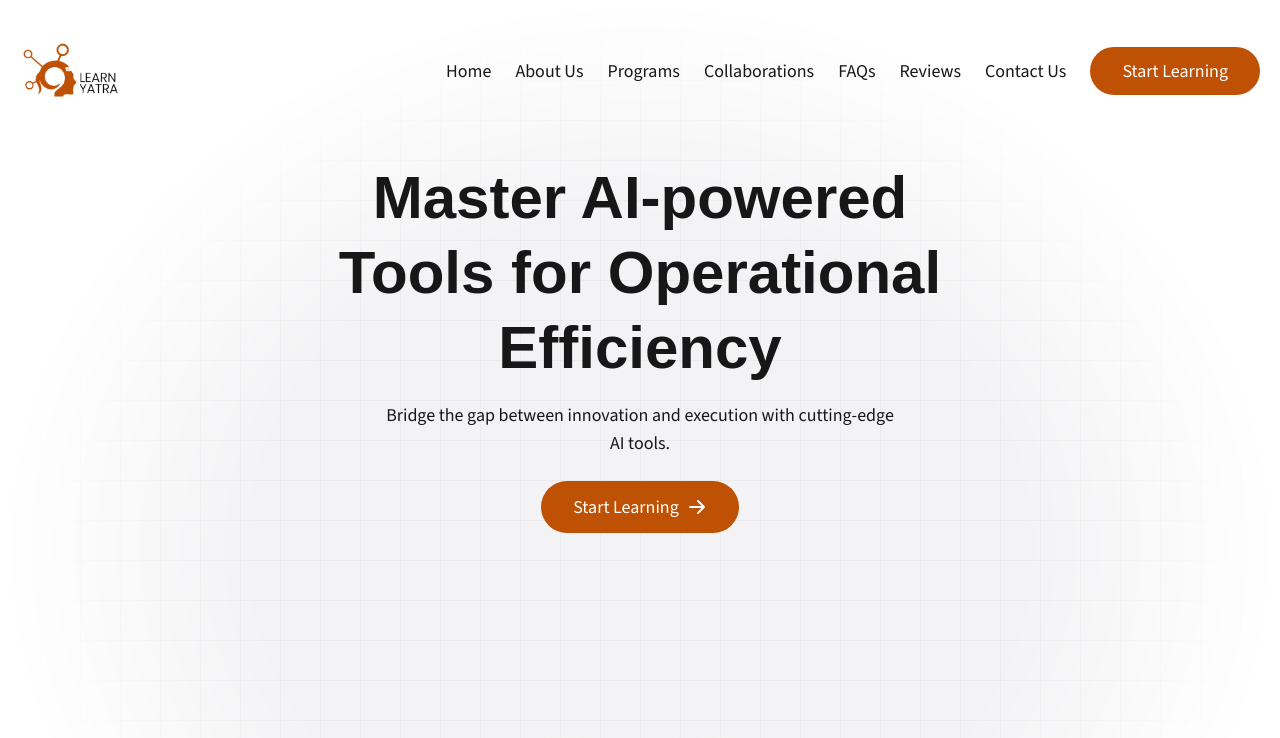
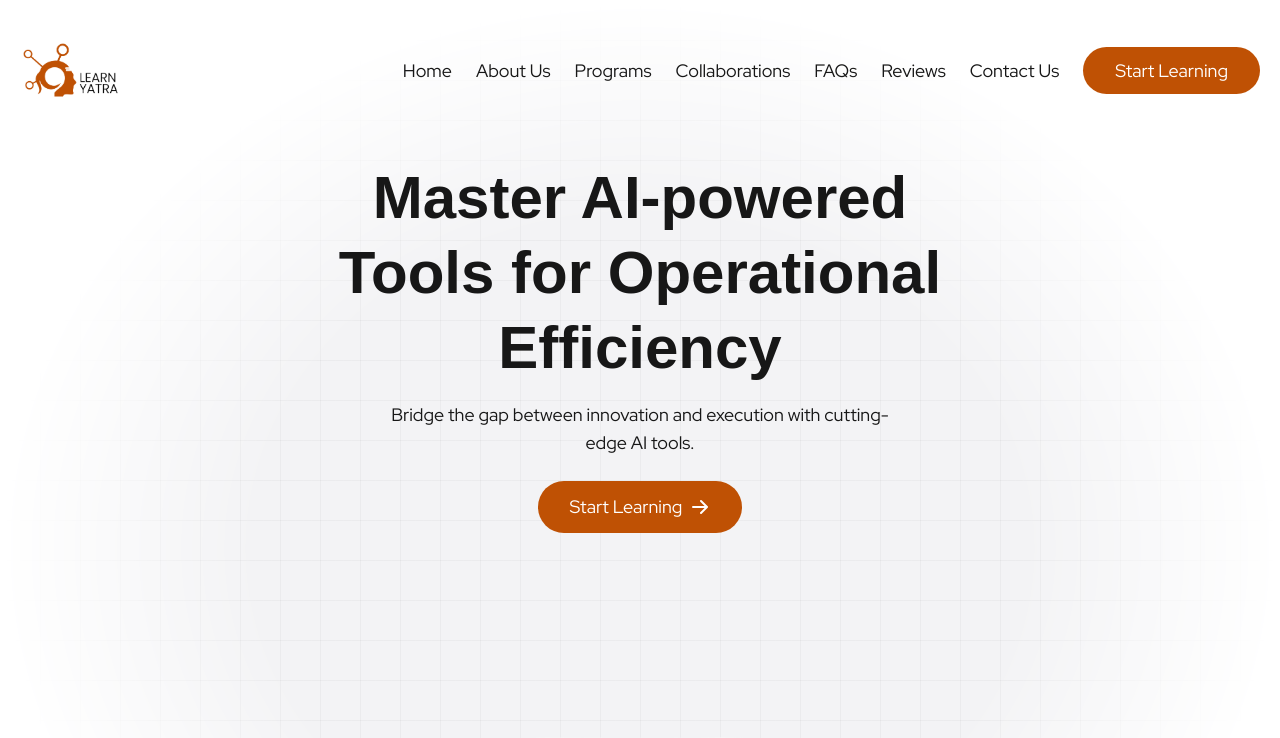
Before and after one commit to Globetrottercode/learnyatra, a Next.js app: page / in a window 1280 px wide. Shown: the top 738 px of the page. Built offline with nearby package versions, Linux system fonts and the light colour scheme.

Commit message:
font to Red Hat Display font

```diff
--- a/src/app/layout.tsx
+++ b/src/app/layout.tsx
@@ -1,6 +1,6 @@
 import type { Metadata } from "next";
 import { GoogleAnalytics } from '@next/third-parties/google';
-import { Source_Sans_3, Red_Hat_Display } from "next/font/google";
+import { Red_Hat_Display } from "next/font/google";
 
 import Header from "@/components/Header";
 import Footer from "@/components/Footer";
@@ -8,11 +8,10 @@ import { siteDetails } from '@/data/siteDetails';
 
 import "./globals.css";
 
-const sourceSans = Source_Sans_3({ subsets: ['latin'] });
 const redHatDisplay = Red_Hat_Display({
   subsets: ['latin'],
   weight: ['400', '500', '600', '700'],
-  variable: '--font-red-hat-display'
+  variable: '--font-sans'
 });
 
 export const metadata: Metadata = {
@@ -47,7 +46,7 @@ export default function RootLayout({
 }>) {
   return (
     <html lang="en">
-      <body className={`${sourceSans.className} ${redHatDisplay.variable} antialiased`}>
+      <body className={`${redHatDisplay.className} antialiased`}>
         {siteDetails.googleAnalyticsId && <GoogleAnalytics gaId={siteDetails.googleAnalyticsId} />}
         <Header />
         <main>
--- a/src/components/Section.tsx
+++ b/src/components/Section.tsx
@@ -17,7 +17,7 @@ const Section: React.FC<React.PropsWithChildren<Props>> = ({
       <SectionTitle>
         <h2 className="text-center text-[#bf5104] mb-4">{title}</h2>
       </SectionTitle>
-      <p className="mb-12 text-center font-bold [font-family:var(--font-red-hat-display)]">{description}</p>
+      <p className="mb-12 text-center font-bold">{description}</p>
       {children}
     </section>
   );
--- a/src/components/SectionTitle.tsx
+++ b/src/components/SectionTitle.tsx
@@ -6,7 +6,7 @@ interface SectionTitleProps {
 
 const SectionTitle: React.FC<SectionTitleProps> = ({ children }) => {
     return React.cloneElement(children, {
-        className: children.props.className + " text-3xl lg:text-5xl lg:leading-tight font-bold"
+        className: `${children.props.className || ''} text-3xl lg:text-5xl lg:leading-tight font-bold font-sans`
     });
 };
 
```
